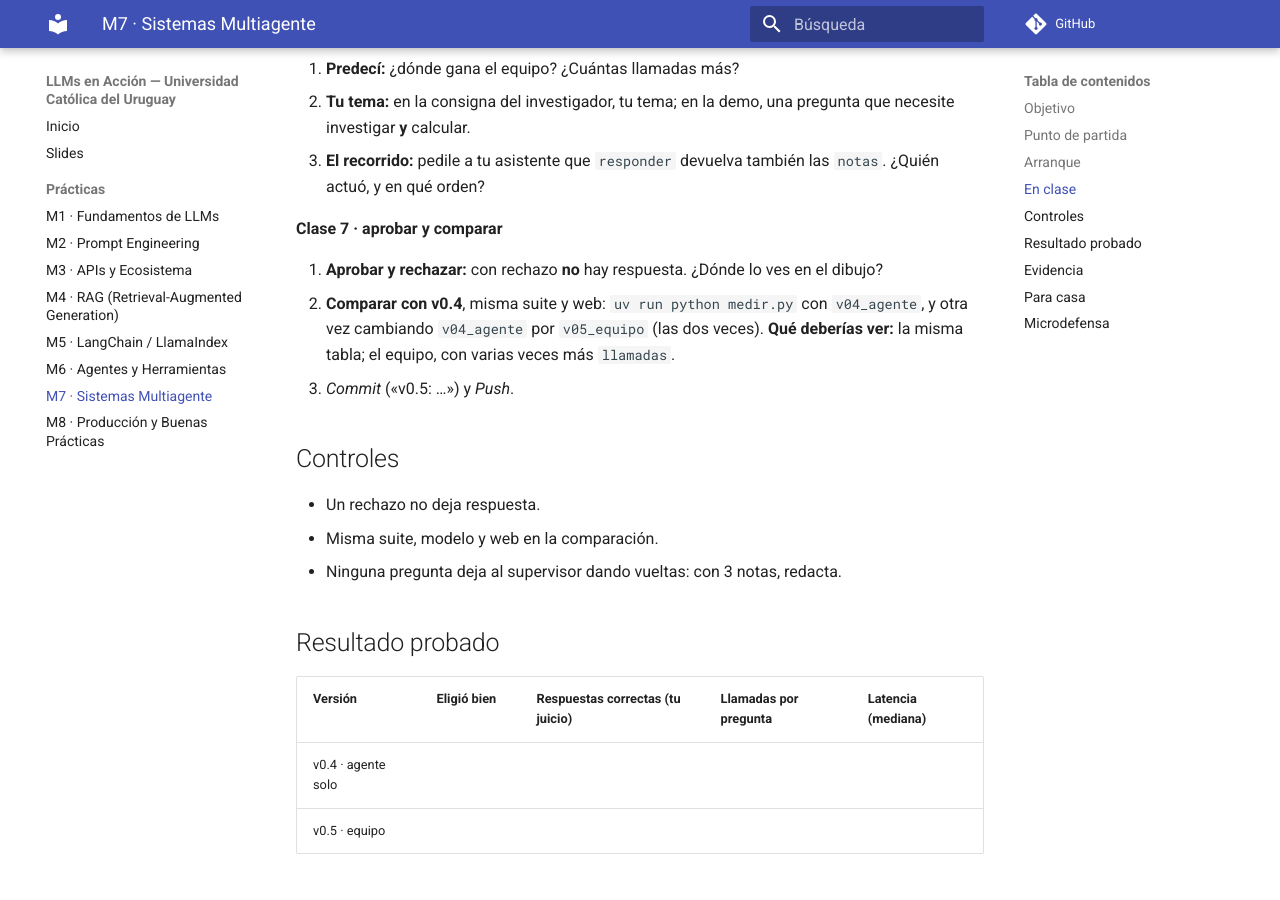
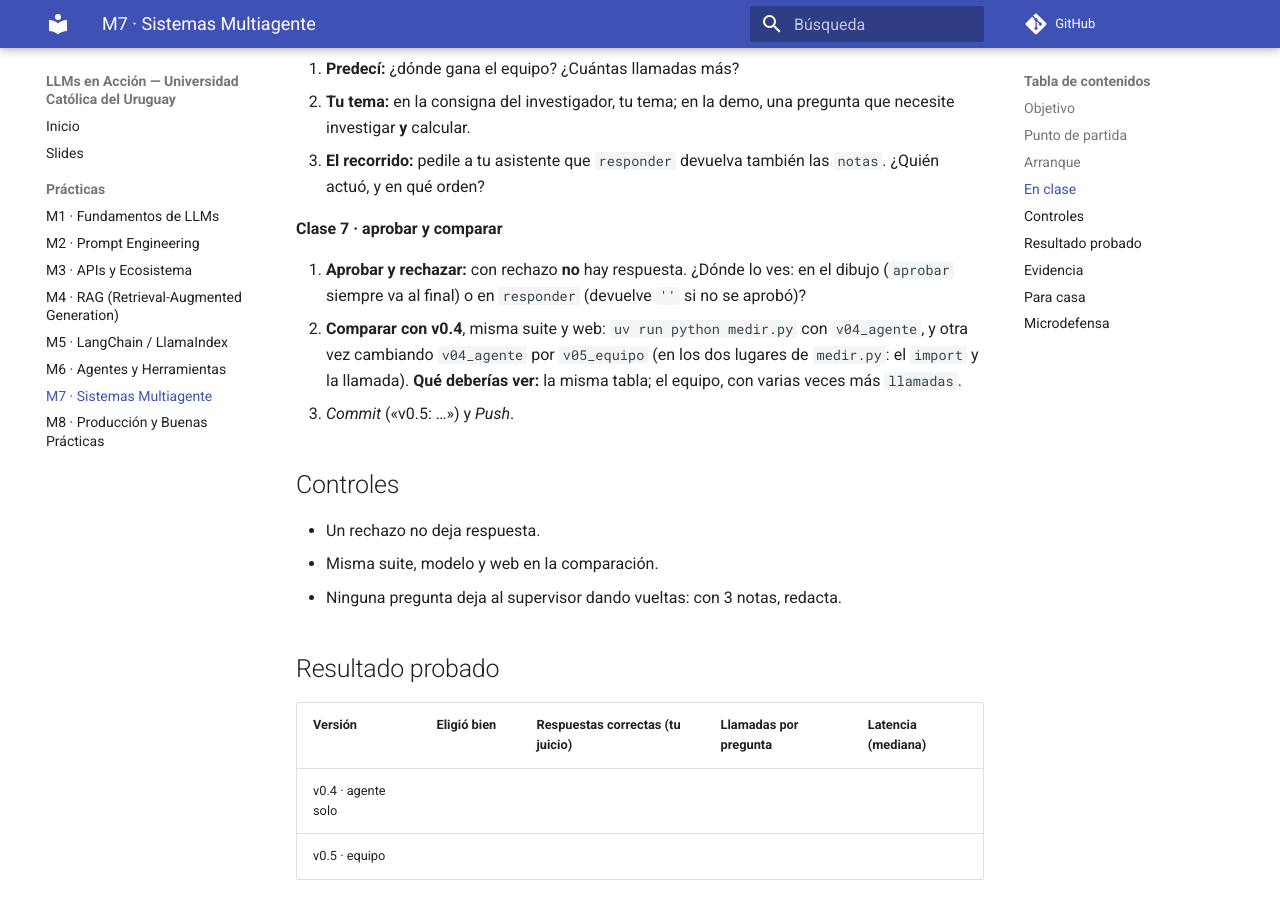
Before and after one commit to JuanFKurucz/ucu-la, an MkDocs documentation site: the page built from docs/practicas/m7-v05-multiagente.md, in a window 1280 px wide and 900 px high, scrolled down 2340 px. Built offline with MkDocs 1.6.1 and Material for MkDocs 9.7.7, drawn with Linux system fonts in a browser that asks for light colours; comment, search, counter and statistics services are not loaded.

Commit message:
Práctica M7: dónde se ve el rechazo, y los dos lugares de medir.py
Co-Authored-By: Claude Opus 5.5 <noreply@anthropic.com>

```diff
--- a/docs/practicas/m7-v05-multiagente.md
+++ b/docs/practicas/m7-v05-multiagente.md
@@ -90,8 +90,8 @@ El grafo es un flujo de Power Automate escrito en código: cada `add_node` es un
 
 **Clase 7 · aprobar y comparar**
 
-4. **Aprobar y rechazar:** con rechazo **no** hay respuesta. ¿Dónde lo ves en el dibujo?
-5. **Comparar con v0.4**, misma suite y web: `uv run python medir.py` con `v04_agente`, y otra vez cambiando `v04_agente` por `v05_equipo` (las dos veces). **Qué deberías ver:** la misma tabla; el equipo, con varias veces más `llamadas`.
+4. **Aprobar y rechazar:** con rechazo **no** hay respuesta. ¿Dónde lo ves: en el dibujo (`aprobar` siempre va al final) o en `responder` (devuelve `''` si no se aprobó)?
+5. **Comparar con v0.4**, misma suite y web: `uv run python medir.py` con `v04_agente`, y otra vez cambiando `v04_agente` por `v05_equipo` (en los dos lugares de `medir.py`: el `import` y la llamada). **Qué deberías ver:** la misma tabla; el equipo, con varias veces más `llamadas`.
 6. *Commit* («v0.5: …») y *Push*.
 
 ## Controles
```
